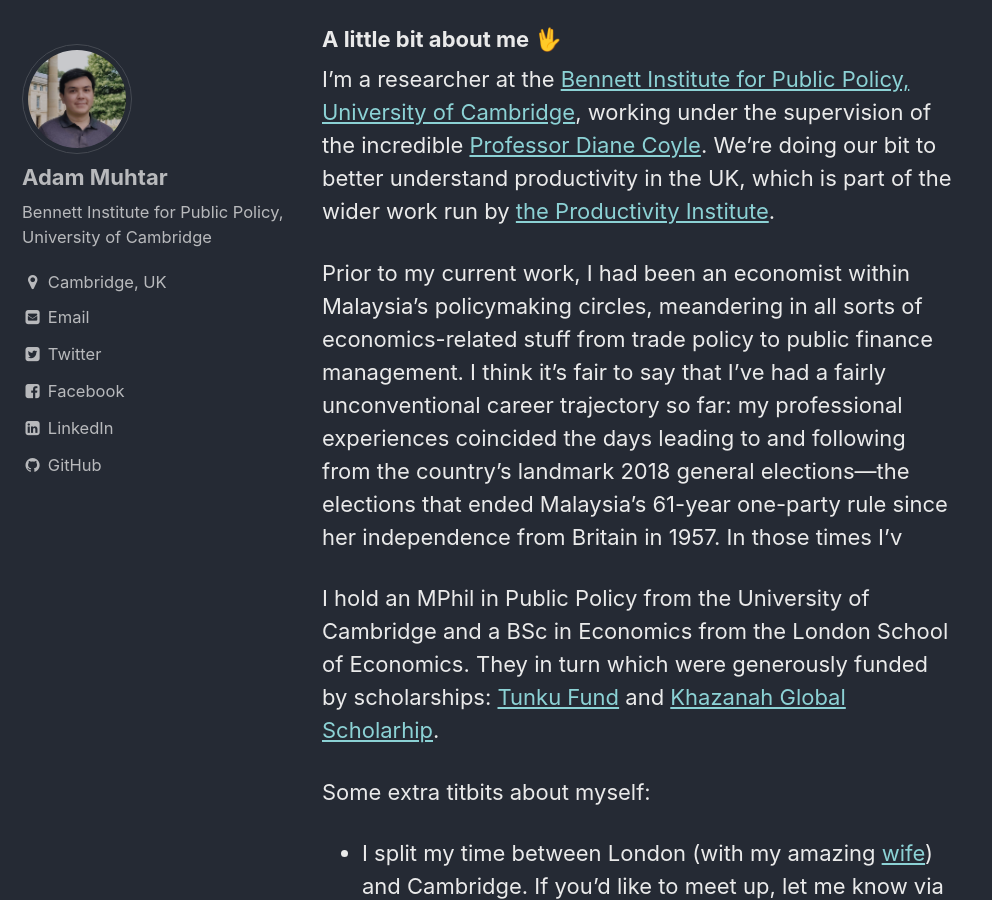
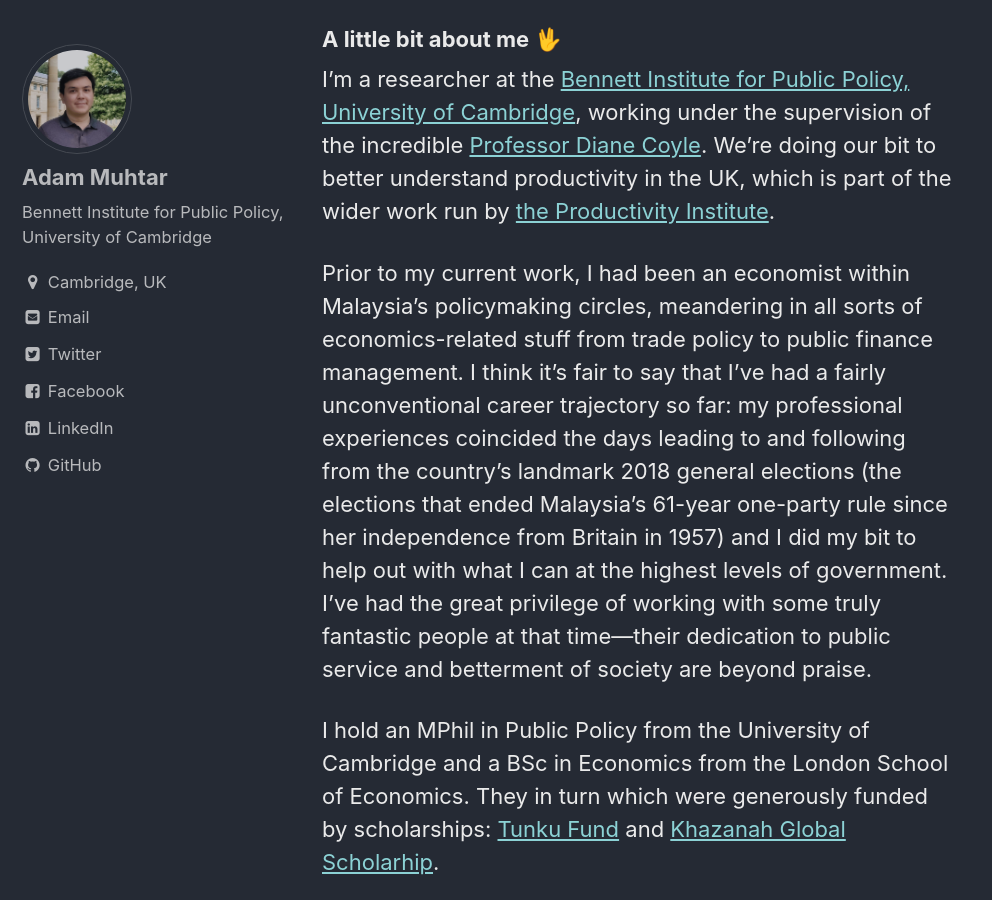
Before and after one commit to adammuhtar/adammuhtar.github.io, a Jekyll site: the page built from index.md, in a window 1280 px wide and 900 px high, scrolled down 522 px. Shown: the whole window, without its empty margins (0-992 px from the left). Built offline with Jekyll 4.4.1, drawn with Linux system fonts in a browser that asks for light colours.

Commit message:
Update index.md

```diff
--- a/index.md
+++ b/index.md
@@ -17,7 +17,7 @@
 
 I'm a researcher at the [Bennett Institute for Public Policy, University of Cambridge](https://www.bennettinstitute.cam.ac.uk/), working under the supervision of the incredible [Professor Diane Coyle](https://www.bennettinstitute.cam.ac.uk/about-us/team/diane-coyle/). We're doing our bit to better understand productivity in the UK, which is part of the wider work run by [the Productivity Institute](https://www.productivity.ac.uk/).
 
-Prior to my current work, I had been an economist within Malaysia's policymaking circles, meandering in all sorts of economics-related stuff from trade policy to public finance management. I think it's fair to say that I've had a fairly unconventional career trajectory so far: my professional experiences coincided the days leading to and following from the country's landmark 2018 general elections—the elections that ended Malaysia's 61-year one-party rule since her independence from Britain in 1957. In those times I'v
+Prior to my current work, I had been an economist within Malaysia's policymaking circles, meandering in all sorts of economics-related stuff from trade policy to public finance management. I think it's fair to say that I've had a fairly unconventional career trajectory so far: my professional experiences coincided the days leading to and following from the country's landmark 2018 general elections (the elections that ended Malaysia's 61-year one-party rule since her independence from Britain in 1957) and I did my bit to help out with what I can at the highest levels of government. I've had the great privilege of working with some truly fantastic people at that time—their dedication to public service and betterment of society are beyond praise.
 
 I hold an MPhil in Public Policy from the University of Cambridge and a BSc in Economics from the London School of Economics. They in turn which were generously funded by scholarships: [Tunku Fund](https://www.caths.cam.ac.uk/tunku-abdul-rahman-fund) and [Khazanah Global Scholarhip](https://www.yayasankhazanah.com.my/scholarship-programmes/khazanah-global-scholarship).
 
```
